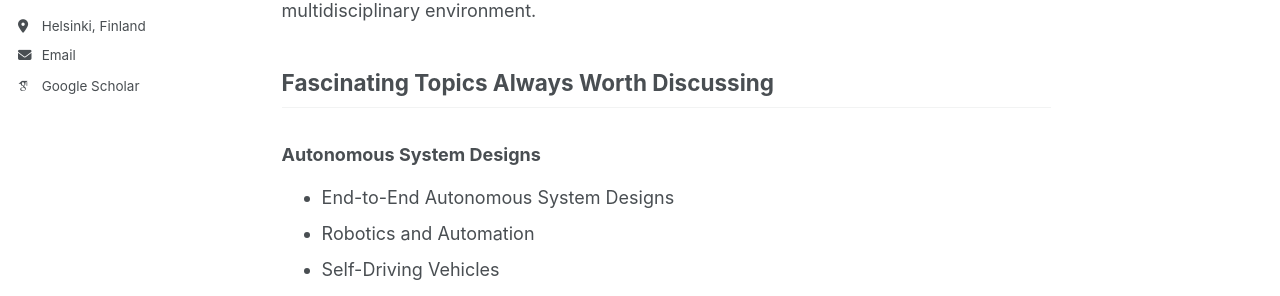
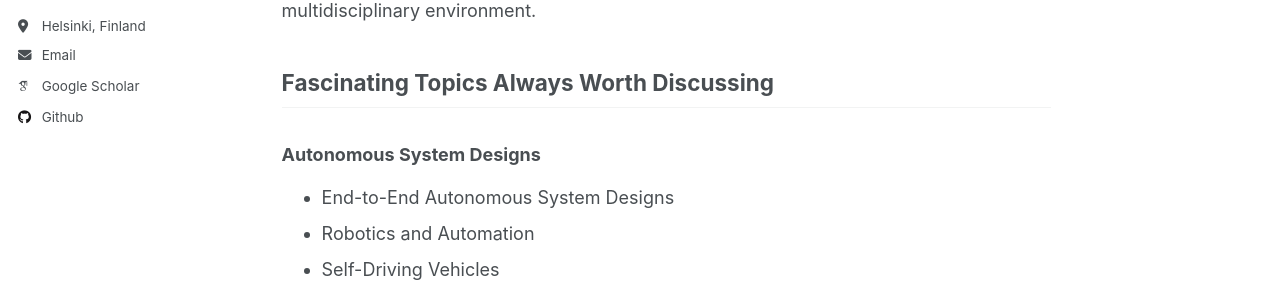
Before and after one commit to hesamjafarian/hesamjafarian.github.io, a Jekyll site: the page built from _pages/about.md, in a window 1280 px wide. Shown: the part 367-663 px from the top of the page. Built offline with Jekyll 4.4.1, drawn with Linux system fonts in a browser that asks for light colours; some web fonts are replaced.

Commit message:
Update _config.yml

```diff
--- a/_config.yml
+++ b/_config.yml
@@ -29,7 +29,7 @@ author:
   #employer         : ""
   #uri              : # URL
   email            : "HesamJafarian@gmail.com"
-  #github           : "hesamjafarian"
+  github           : "hesamjafarian"
 
   # Academic websites
   #arxiv            : # URL - Update with the correct link to your profile
```
